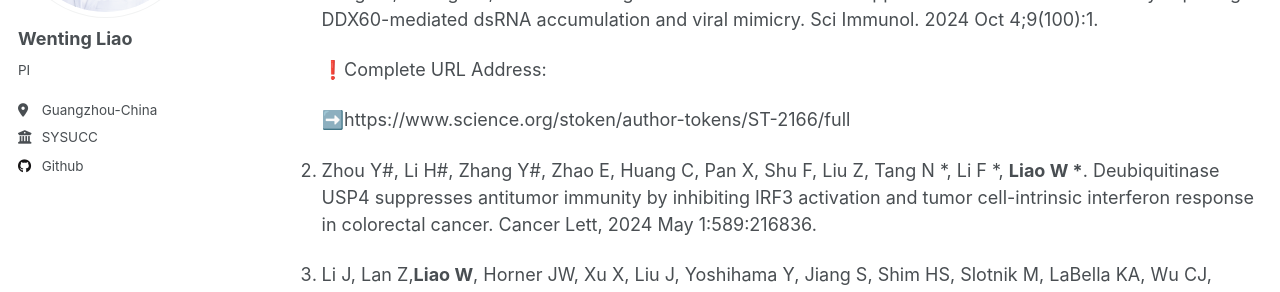
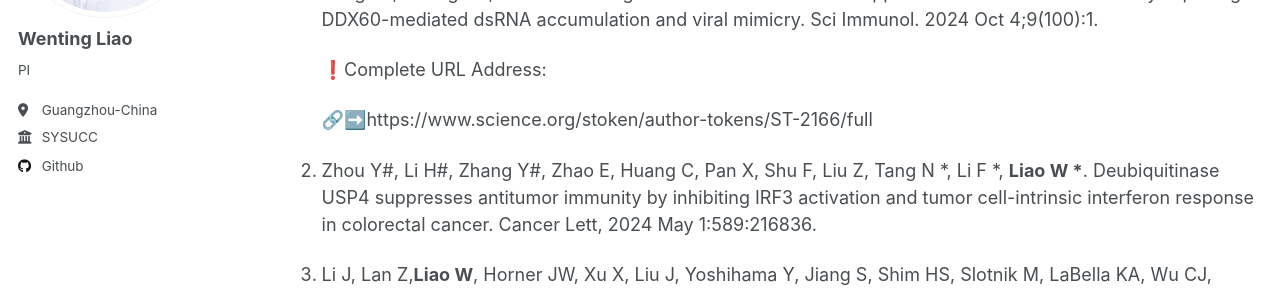
Before and after one commit to ImmunoTransLab/ImmunoTransLab, a Jekyll site: the page built from _pages/publications.md, in a window 1280 px wide and 900 px high. Shown: the part 251-543 px from the top of the window. Built offline with Jekyll 4.4.1, drawn with Linux system fonts in a browser that asks for light colours.

```diff
--- a/_pages/publications.md
+++ b/_pages/publications.md
@@ -13,7 +13,7 @@ author_profile: true
 
    ❗️Complete URL Address:
 
-   ➡️https://www.science.org/stoken/author-tokens/ST-2166/full
+   🔗➡️https://www.science.org/stoken/author-tokens/ST-2166/full
 
 
 2.  Zhou Y#, Li H#, Zhang Y#, Zhao E, Huang C, Pan X, Shu F, Liu Z, Tang N *, Li F *, __Liao W *__. Deubiquitinase USP4 suppresses antitumor immunity by inhibiting IRF3 activation and tumor cell-intrinsic interferon response in colorectal cancer. Cancer Lett, 2024 May 1:589:216836.
```
